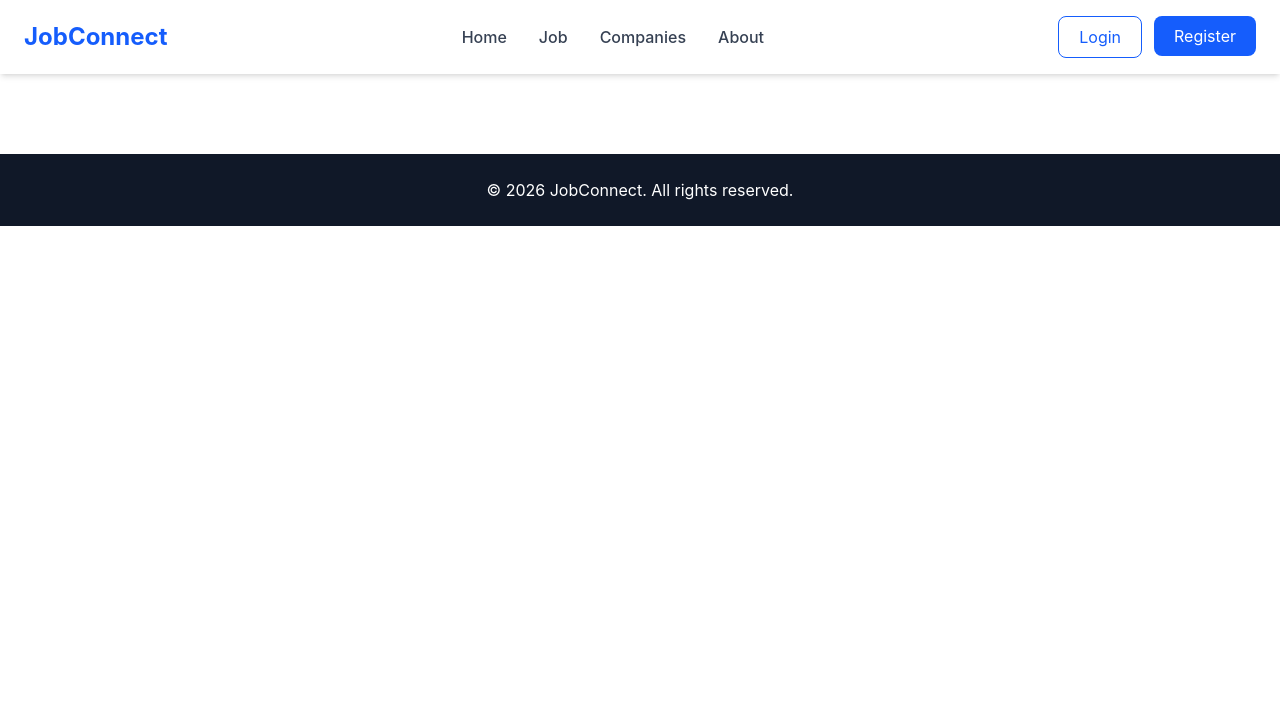
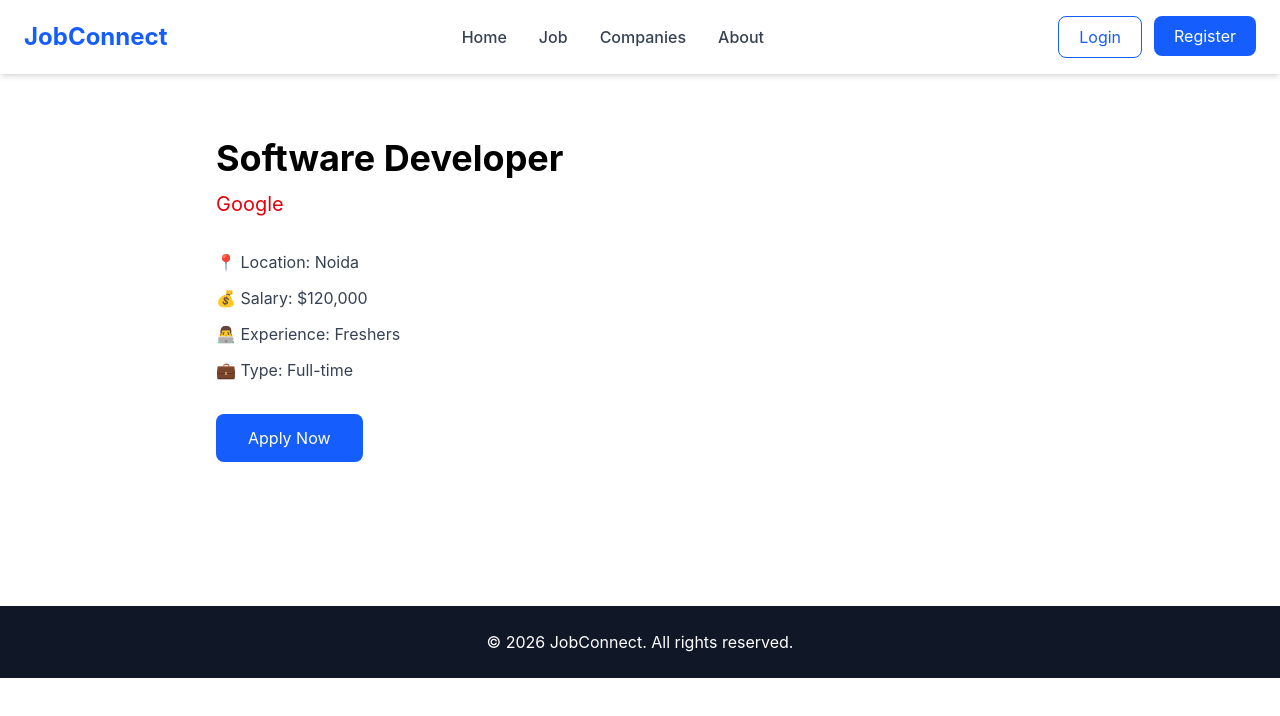
Before and after one commit to Abhishek-Chauhan5/Job-Connect, a React (Vite) app: page /job/1 in a window 1280 px wide. Shown: the top 716 px of the page. Built offline with nearby package versions, Linux system fonts and the light colour scheme.

Commit message:
Added job search and job details page

```diff
--- a/src/App.jsx
+++ b/src/App.jsx
@@ -7,6 +7,7 @@ import Register from "./pages/Register/Register";
 import About from "./pages/About/About";
 import Footer from "./components/Footer/Footer"
 import { Routes, Route } from "react-router-dom";
+import JobDetails from "./pages/JobDetails/JobDetails";
 
 
 function App() {
@@ -20,6 +21,7 @@ function App() {
         <Route path="/login" element={<Login />} />
         <Route path="/register" element={<Register />} />
         <Route path="/about" element={<About />} />
+        <Route path="/job/:id" element={<JobDetails />} />
       </Routes>
       <Footer/>
     </>
--- a/src/components/JobCard/JobCard.jsx
+++ b/src/components/JobCard/JobCard.jsx
@@ -1,3 +1,4 @@
+import { Link } from "react-router-dom";
 const JobCard = ({job}) => {
 
   return (
@@ -10,7 +11,7 @@ const JobCard = ({job}) => {
       </h2>
 
 
-      <p className="text-blue-600 font-medium mt-2">
+      <p className="text-red-600 font-medium mt-2">
         {job.company}
       </p>
 
@@ -36,10 +37,14 @@ const JobCard = ({job}) => {
       </div>
 
 
-      <button
-      className="mt-5 w-full bg-blue-600 text-white py-2 rounded-lg hover:bg-blue-700">
-        Apply Now
-      </button>
+      <Link to={`/job/${job.id}`}>
+
+          <button
+          className="mt-5 w-full bg-blue-600 text-white py-2 rounded-lg hover:bg-blue-700">
+          View Details
+          </button>
+
+      </Link>
 
 
     </div>
--- a/src/components/SearchBar/SearchBar.jsx
+++ b/src/components/SearchBar/SearchBar.jsx
@@ -4,9 +4,10 @@ const SearchBar = () => {
 
             <input
             type="text"
-            placeholder="Search jobs...."
-            className="w-[450px] border border-gray-300 rounded-l-lg px-5 py-3 outline-none"
-            />
+            placeholder="Search Jobs..."
+            className="border p-4 w-[500px] rounded-l-lg"/>
+
+
             <button className="bg-blue-600 text-white px-8 rounded-r-lg hover:bg-blue-700 transition">
                 Search
             </button>
--- /dev/null
+++ b/src/pages/JobDetails/JobDetails.jsx
@@ -0,0 +1,63 @@
+import { useParams } from "react-router-dom";
+import jobData from "../../data/jobData";
+import { Link } from "react-router-dom";
+
+
+const JobDetails = () => {
+
+    const { id } = useParams();
+
+
+    const job = jobData.find(
+        (job) => job.id === Number(id)
+    );
+
+
+    return (
+
+        <div className="max-w-4xl mx-auto py-16 px-6">
+
+            <h1 className="text-4xl font-bold">
+                {job.title}
+            </h1>
+
+
+            <p className="text-red-600 text-xl mt-3">
+                {job.company}
+            </p>
+
+
+            <div className="mt-8 space-y-3 text-gray-700">
+
+                <p>
+                    📍 Location: {job.location}
+                </p>
+
+                <p>
+                    💰 Salary: {job.salary}
+                </p>
+
+                <p>
+                    👨‍💻 Experience: {job.experience}
+                </p>
+
+                <p>
+                    💼 Type: {job.type}
+                </p>
+
+            </div>
+
+            <Link to={`/job/${job.id}`}>
+                <button className="mt-8 bg-blue-600 text-white px-8 py-3 rounded-lg">
+                    Apply Now
+                </button>
+            </Link>
+
+        </div>
+
+    )
+
+}
+
+
+export default JobDetails;
--- a/src/pages/jobs/Jobs.jsx
+++ b/src/pages/jobs/Jobs.jsx
@@ -1,11 +1,22 @@
 import jobData from "../../data/jobData";
 import JobCard from "../../components/JobCard/JobCard";
+import { useState } from "react";
 
 
 const Jobs = () => {
 
+const [search, setSearch] = useState("");
+
+const filteredJobs = jobData.filter((job) => {
+
+    return job.title
+        .toLowerCase()
+        .includes(search.toLowerCase());
+
+});
 
 return (
+
 
 <section className="max-w-7xl mx-auto py-16 px-6">
 
@@ -14,13 +25,19 @@ return (
 Latest Jobs
 </h1>
 
+<input
+  type="text"
+  placeholder="Search job..."
+  value={search}
+  onChange={(e)=>setSearch(e.target.value)}
+  className="w-full border border-gray-300 rounded-lg px-5 py-3 mb-10"/>
 
 
 <div className="grid grid-cols-1 md:grid-cols-2 lg:grid-cols-3 gap-8">
 
 
 {
-jobData.map((job)=>(
+filteredJobs.map((job)=>(
 
 <JobCard
 key={job.id}
```
